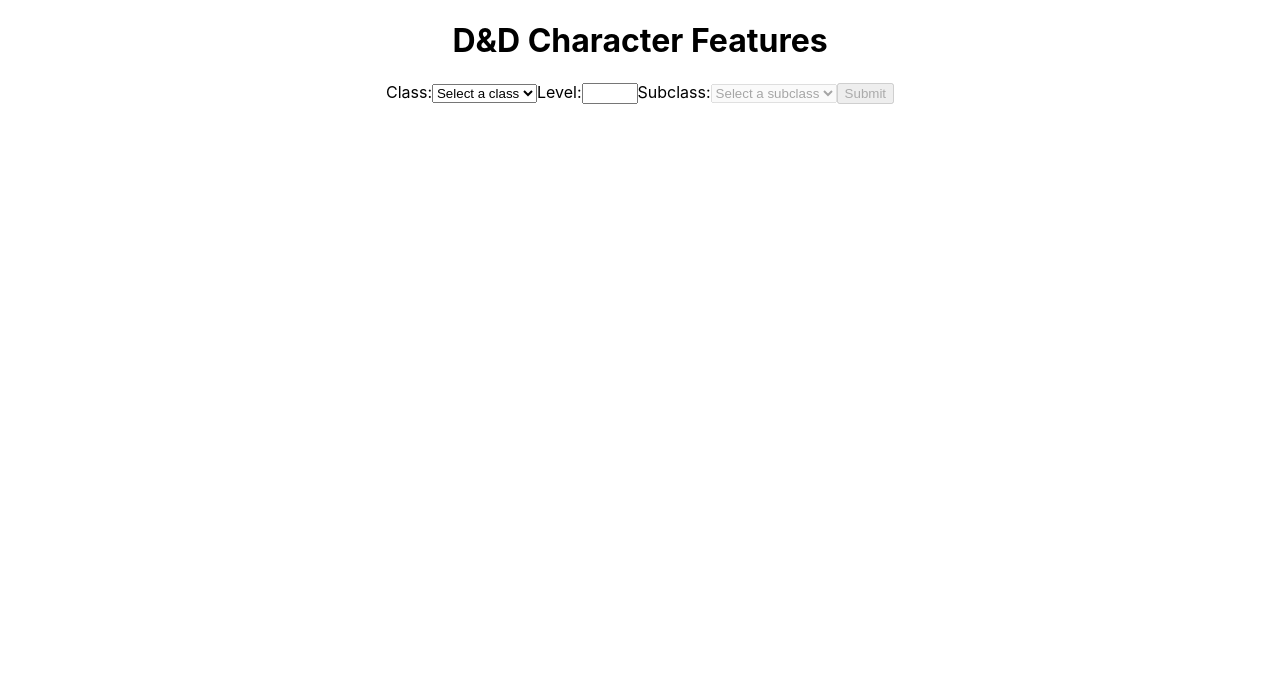
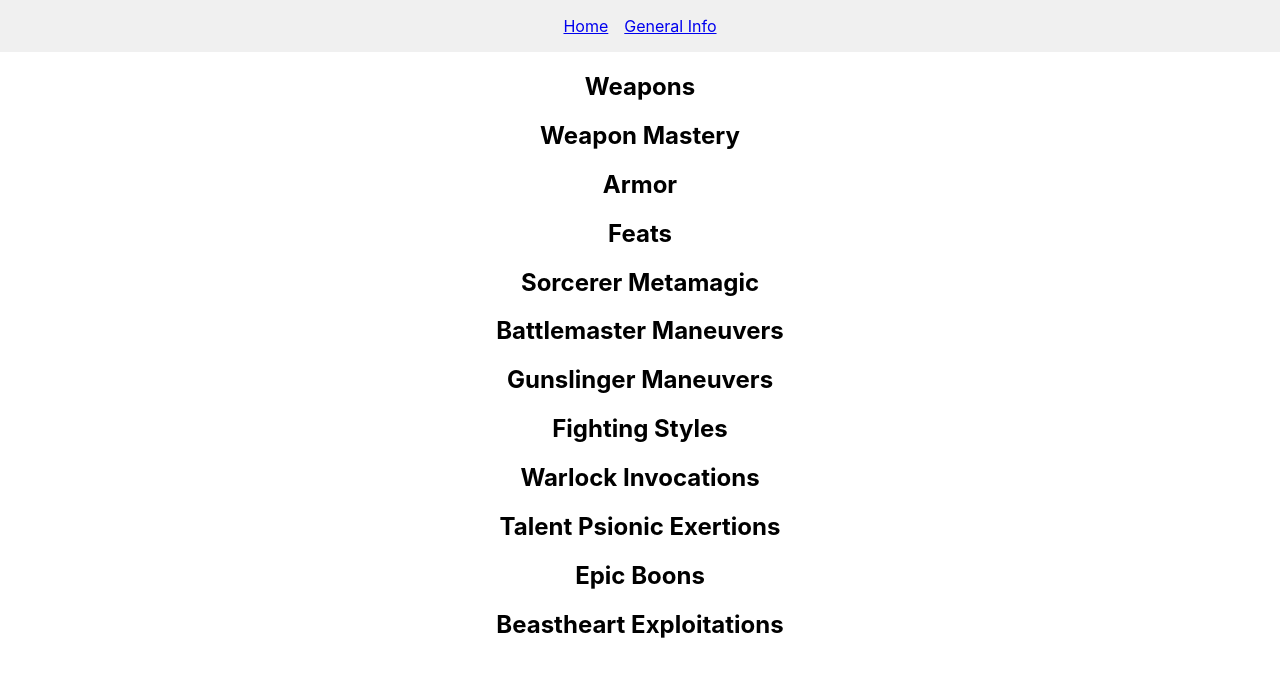
Before and after one commit to apohl53/Ult_DnD, a React (Create React App) app in the folder Ult_DnD/: page /general in a window 1280 px wide. Shown: the top 676 px of the page. Built offline with nearby package versions, Linux system fonts and the light colour scheme.

Commit message:
added General Info Page

```diff
--- a/Ult_DnD/package.json
+++ b/Ult_DnD/package.json
@@ -10,6 +10,7 @@
     "react": "^19.1.0",
     "react-dom": "^19.1.0",
     "react-markdown": "^10.1.0",
+    "react-router-dom": "^7.6.3",
     "react-scripts": "5.0.1",
     "web-vitals": "^2.1.4"
   },
--- a/Ult_DnD/src/app/App.jsx
+++ b/Ult_DnD/src/app/App.jsx
@@ -1,53 +1,24 @@
 import "./App.css";
-import { useState } from "react";
-import InputForm from "../components/InputForm";
-import CharacterDisplay from "../components/CharacterDisplay";
-import { dndData } from "../data/dndData";
-import { featureDetails } from "../data/featureDetails";
-
-const resolveFeatures = (featureNames) =>
-  featureNames.map(
-    (name) =>
-      featureDetails[name] || {
-        name,
-        description: "Description not found.",
-      }
-  );
+import { Routes, Route, Link } from "react-router-dom";
+import CharacterPage from "./Pages/Character";
+import General from "./Pages/GeneralInfo";
 
 function App() {
-  const [characterInfo, setCharacterInfo] = useState(null);
-
-  const handleFormSubmit = ({ charClass, level, subclass }) => {
-    const numericLevel = parseInt(level, 10);
-
-    let classFeatureNames = [];
-    let subclassFeatureNames = [];
-
-    // Gather all class features up to the selected level
-    for (let i = 1; i <= numericLevel; i++) {
-      const featuresAtLevel = dndData[charClass]?.classFeatures?.[i] || [];
-      classFeatureNames = classFeatureNames.concat(featuresAtLevel);
-
-      const subclassFeaturesAtLevel =
-        dndData[charClass]?.[subclass]?.subclassFeatures?.[i] || [];
-      subclassFeatureNames = subclassFeatureNames.concat(
-        subclassFeaturesAtLevel
-      );
-    }
-
-    const features = {
-      classLevelFeatures: resolveFeatures(classFeatureNames),
-      subclassLevelFeatures: resolveFeatures(subclassFeatureNames),
-    };
-
-    setCharacterInfo({ charClass, level, subclass, features });
-  };
-
   return (
     <div className="App">
-      <h1>D&D Character Features</h1>
-      <InputForm onSubmit={handleFormSubmit} />
-      {characterInfo && <CharacterDisplay {...characterInfo} />}
+      {/* Navigation Bar */}
+      <nav style={{ padding: "1rem", backgroundColor: "#f0f0f0" }}>
+        <Link to="/" style={{ marginRight: "1rem" }}>
+          Home
+        </Link>
+        <Link to="/general">General Info</Link>
+      </nav>
+
+      {/* Routing for pages */}
+      <Routes>
+        <Route path="/" element={<CharacterPage />} />
+        <Route path="/general" element={<General />} />
+      </Routes>
     </div>
   );
 }
--- /dev/null
+++ b/Ult_DnD/src/app/Pages/Character.jsx
@@ -0,0 +1,49 @@
+import { useState } from "react";
+import InputForm from "../../components/InputForm";
+import CharacterDisplay from "../../components/CharacterDisplay";
+import { dndData } from "../../data/dndData";
+import { featureDetails } from "../../data/featureDetails";
+
+const resolveFeatures = (featureNames) =>
+  featureNames.map(
+    (name) =>
+      featureDetails[name] || { name, description: "Description not found." }
+  );
+
+function CharacterPage() {
+  const [characterInfo, setCharacterInfo] = useState(null);
+
+  const handleFormSubmit = ({ charClass, level, subclass }) => {
+    const numericLevel = parseInt(level, 10);
+    let classFeatureNames = [];
+    let subclassFeatureNames = [];
+
+    for (let i = 1; i <= numericLevel; i++) {
+      const featuresAtLevel = dndData[charClass]?.classFeatures?.[i] || [];
+      classFeatureNames = classFeatureNames.concat(featuresAtLevel);
+
+      const subclassFeaturesAtLevel =
+        dndData[charClass]?.[subclass]?.subclassFeatures?.[i] || [];
+      subclassFeatureNames = subclassFeatureNames.concat(
+        subclassFeaturesAtLevel
+      );
+    }
+
+    const features = {
+      classLevelFeatures: resolveFeatures(classFeatureNames),
+      subclassLevelFeatures: resolveFeatures(subclassFeatureNames),
+    };
+
+    setCharacterInfo({ charClass, level, subclass, features });
+  };
+
+  return (
+    <div>
+      <h1>D&D Character Features</h1>
+      <InputForm onSubmit={handleFormSubmit} />
+      {characterInfo && <CharacterDisplay {...characterInfo} />}
+    </div>
+  );
+}
+
+export default CharacterPage;
--- /dev/null
+++ b/Ult_DnD/src/app/Pages/GeneralInfo.jsx
@@ -0,0 +1,20 @@
+function General() {
+  return (
+    <div>
+      <h2>Weapons</h2>
+      <h2>Weapon Mastery</h2>
+      <h2>Armor</h2>
+      <h2>Feats</h2>
+      <h2>Sorcerer Metamagic</h2>
+      <h2>Battlemaster Maneuvers</h2>
+      <h2>Gunslinger Maneuvers</h2>
+      <h2>Fighting Styles </h2>
+      <h2>Warlock Invocations</h2>
+      <h2>Talent Psionic Exertions</h2>
+      <h2>Epic Boons</h2>
+      <h2>Beastheart Exploitations</h2>
+    </div>
+  );
+}
+
+export default General;
```
Also changed, not shown: Ult_DnD/src/index.jsx (+3 -5 lines), 1 other file (tests, documents, lock files or other folders).
